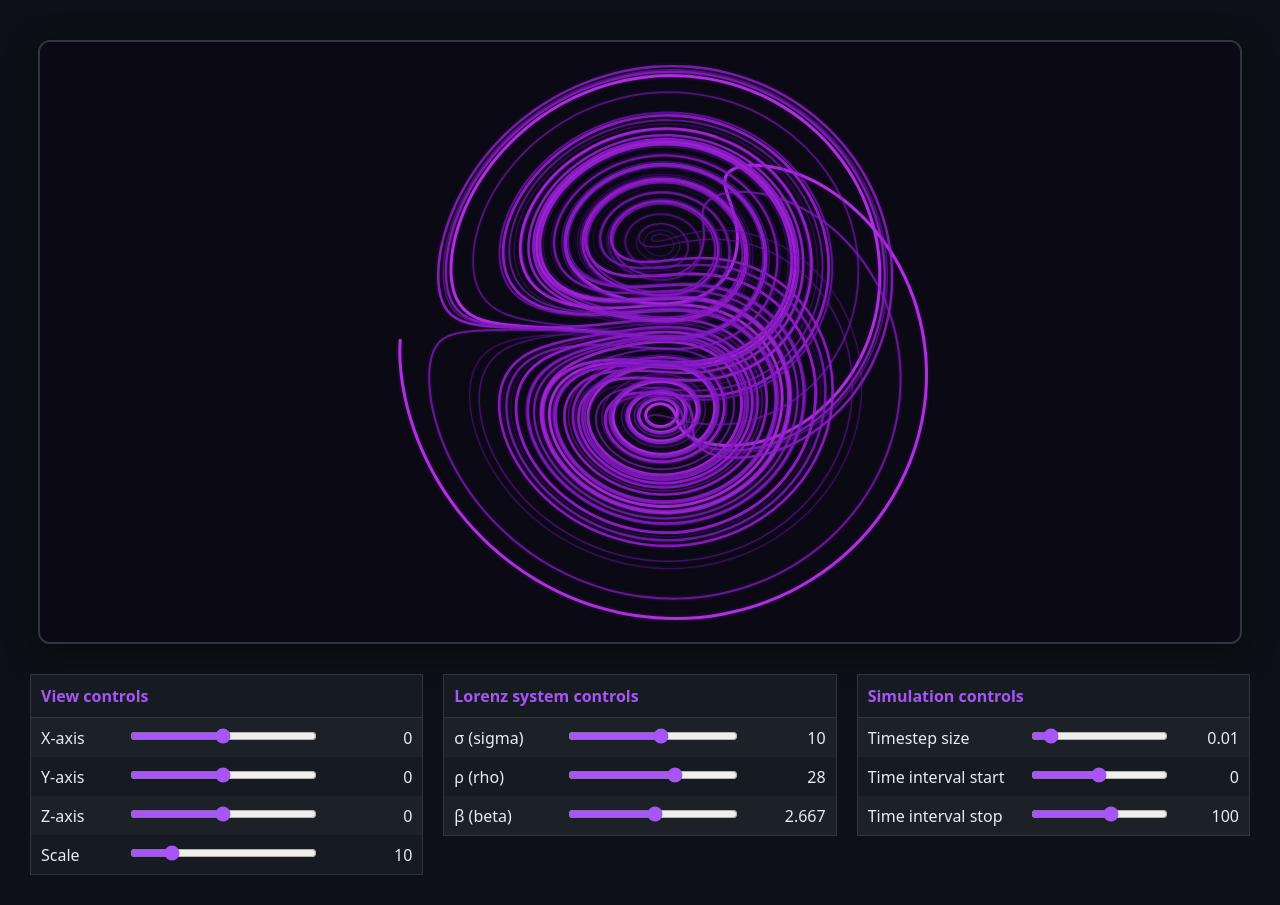
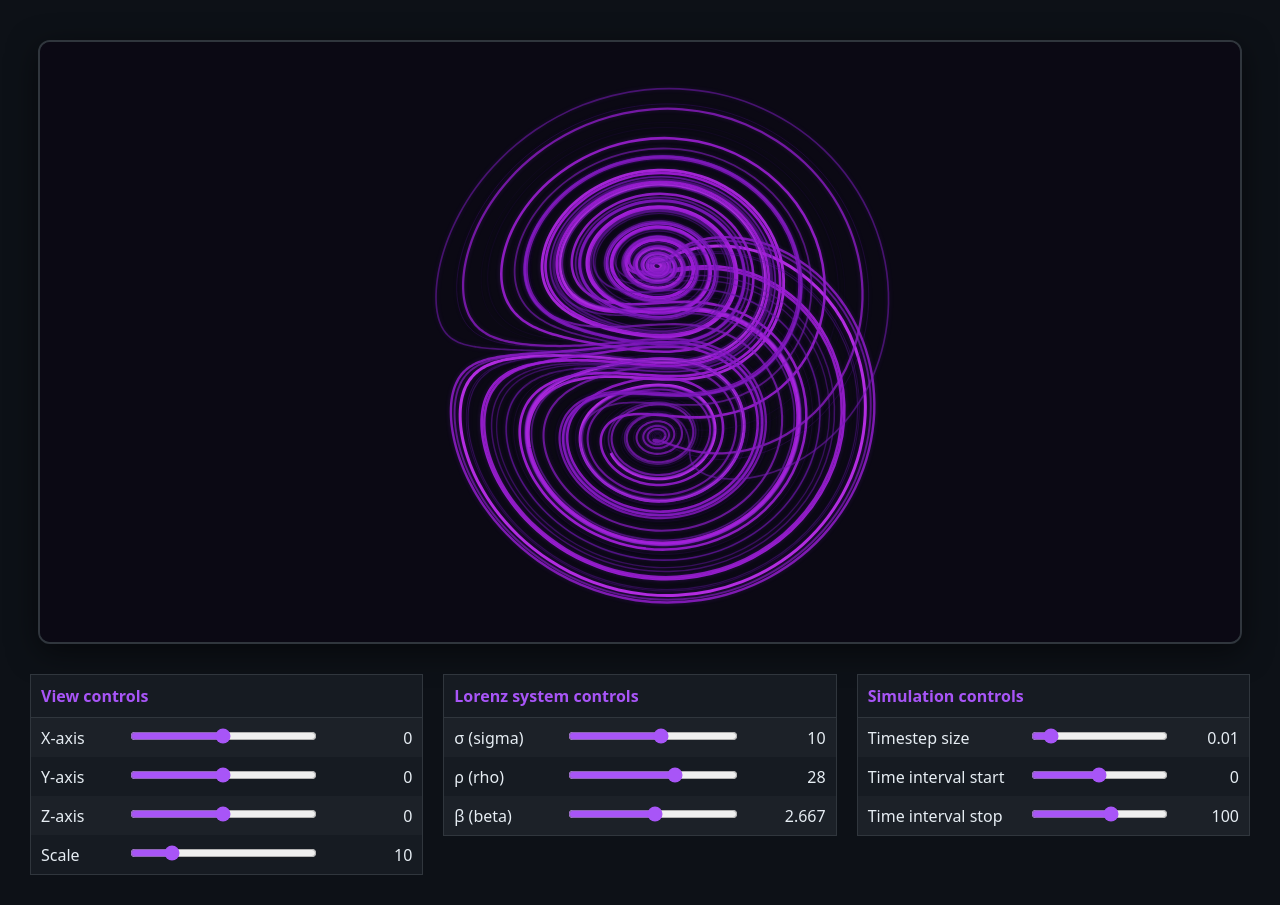
Before and after one commit to aaronpiipponen/my-avatar, a plain HTML site: page index.html in a window 1280 px wide. Drawn offline with Linux system fonts and the light colour scheme.

Commit message:
fix: allow changing simulation start time

```diff
--- a/index.html
+++ b/index.html
@@ -66,7 +66,7 @@
             </tr>
             <tr>
                <td>Time interval start</td>
-               <td><input type="range" min="-1000" max="1000" value="0" class="slider" id="sim-start"></td>
+               <td><input type="range" min="-5000" max="5000" value="0" class="slider" id="sim-start"></td>
                <td><span id="sim-start-val">0</span></td>
             </tr>
             <tr>
--- a/lorenz.js
+++ b/lorenz.js
@@ -1,13 +1,13 @@
 import { Vector3D } from './math3d.js';
 
 export function lorentzPoints(s, r, b, dt, interval) {
-    let t = interval[0];
+    let t = -500;
     let x = 1;
     let y = 1;
     let z = 1;
-    let points = [new Vector3D(x,y,z)];
+    let points = [];
 
-    while(t < interval[1]) {
+    while(t < 500) {
 
         let dx = (s*(y - x)) * dt;
         let dy = (x*(r - z) - y) * dt;
@@ -17,7 +17,10 @@ export function lorentzPoints(s, r, b, dt, interval) {
         y += dy;
         z += dz;
 
-        points.push(new Vector3D(x,y,z));
+        if(t >= interval[0] && t <= interval[1])
+        {
+            points.push(new Vector3D(x,y,z));
+        }
 
         t += dt;
     }
```
